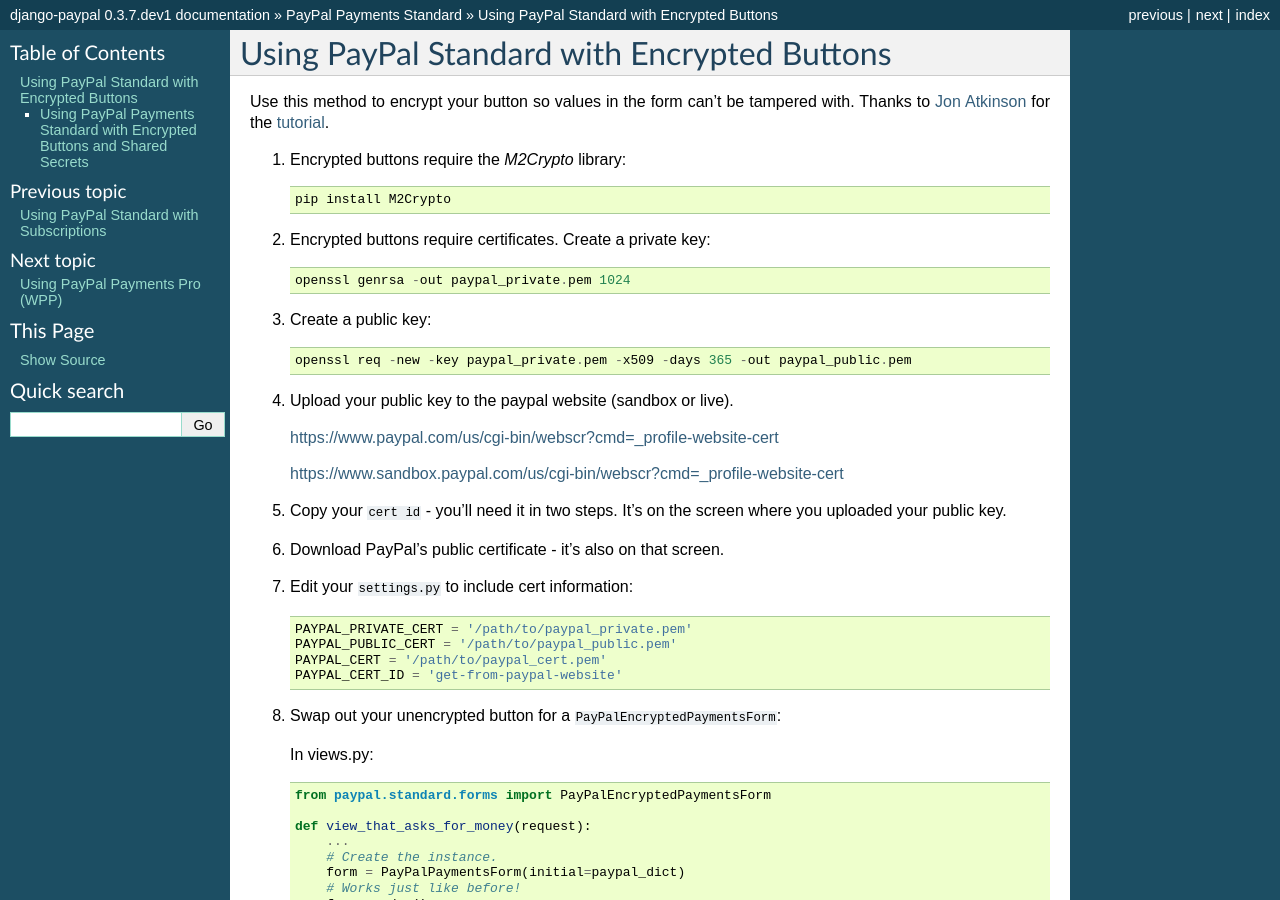
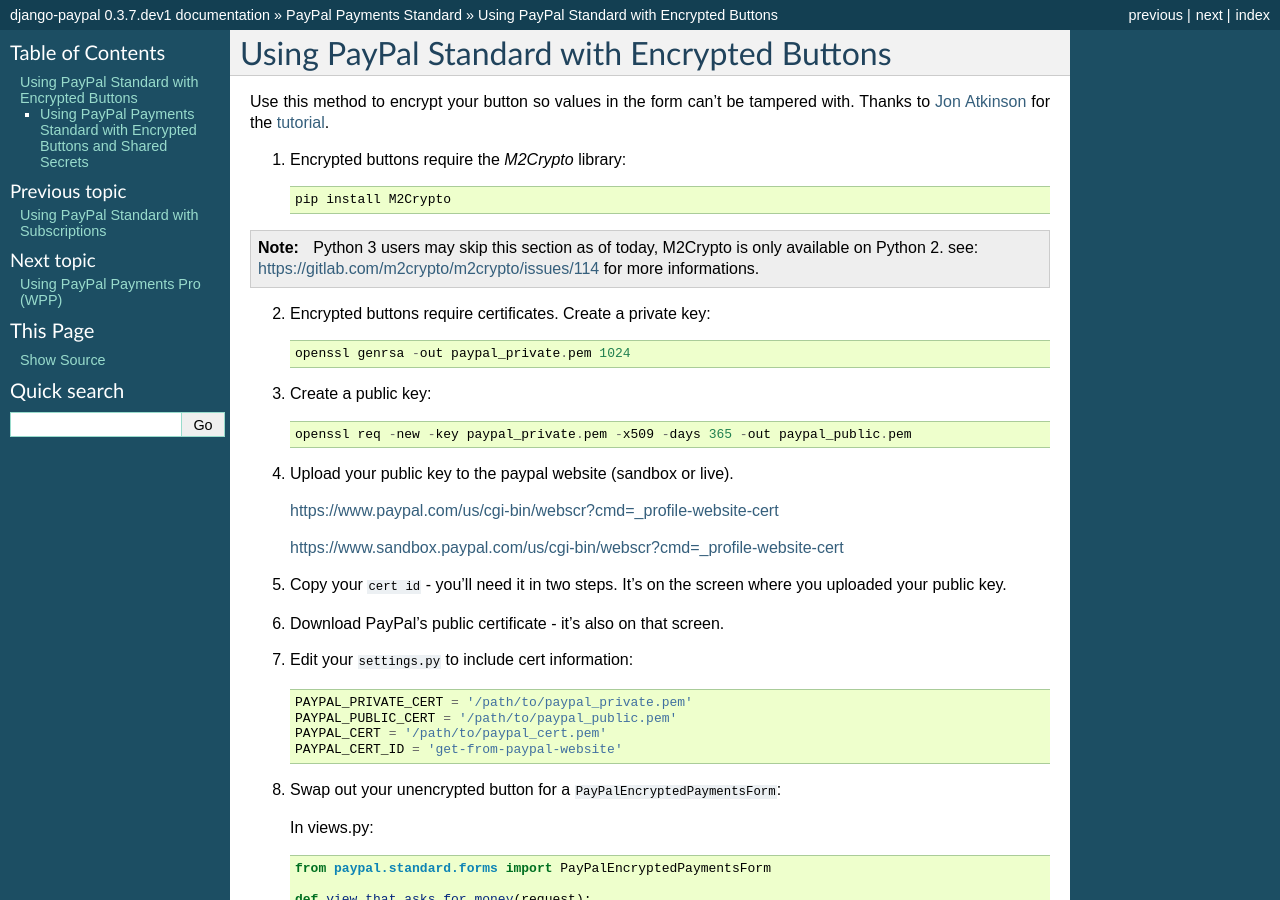
Before and after one commit to spookylukey/django-paypal, a Sphinx documentation site: the page built from docs/standard/encrypted_buttons.rst, in a window 1280 px wide and 900 px high. Built offline with Sphinx 7.4.7, drawn with Linux system fonts in a browser that asks for light colours.

Commit message:
Updated the encrypted buttons' doc page.

```diff
--- a/docs/standard/encrypted_buttons.rst
+++ b/docs/standard/encrypted_buttons.rst
@@ -1,5 +1,6 @@
 Using PayPal Standard with Encrypted Buttons
 ============================================
+
 
 Use this method to encrypt your button so values in the form can't be tampered
 with. Thanks to `Jon Atkinson <http://jonatkinson.co.uk/>`_ for the `tutorial
@@ -8,6 +9,10 @@
 1. Encrypted buttons require the `M2Crypto` library::
 
        pip install M2Crypto
+
+.. note::
+
+    Python 3 users may skip this section as of today, M2Crypto is only available on Python 2. see: https://gitlab.com/m2crypto/m2crypto/issues/114 for more informations.
 
 2. Encrypted buttons require certificates. Create a private key::
 
```
